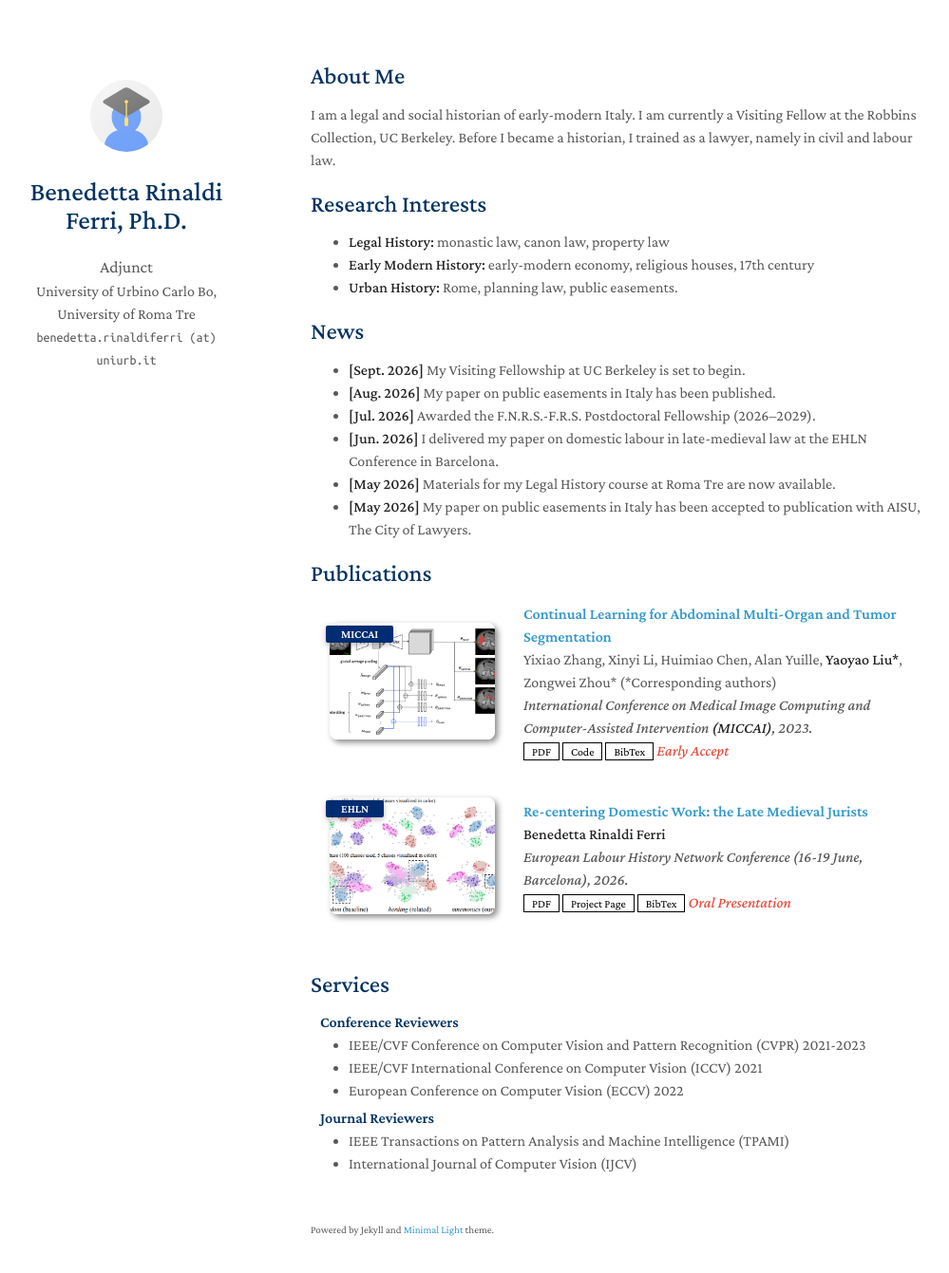
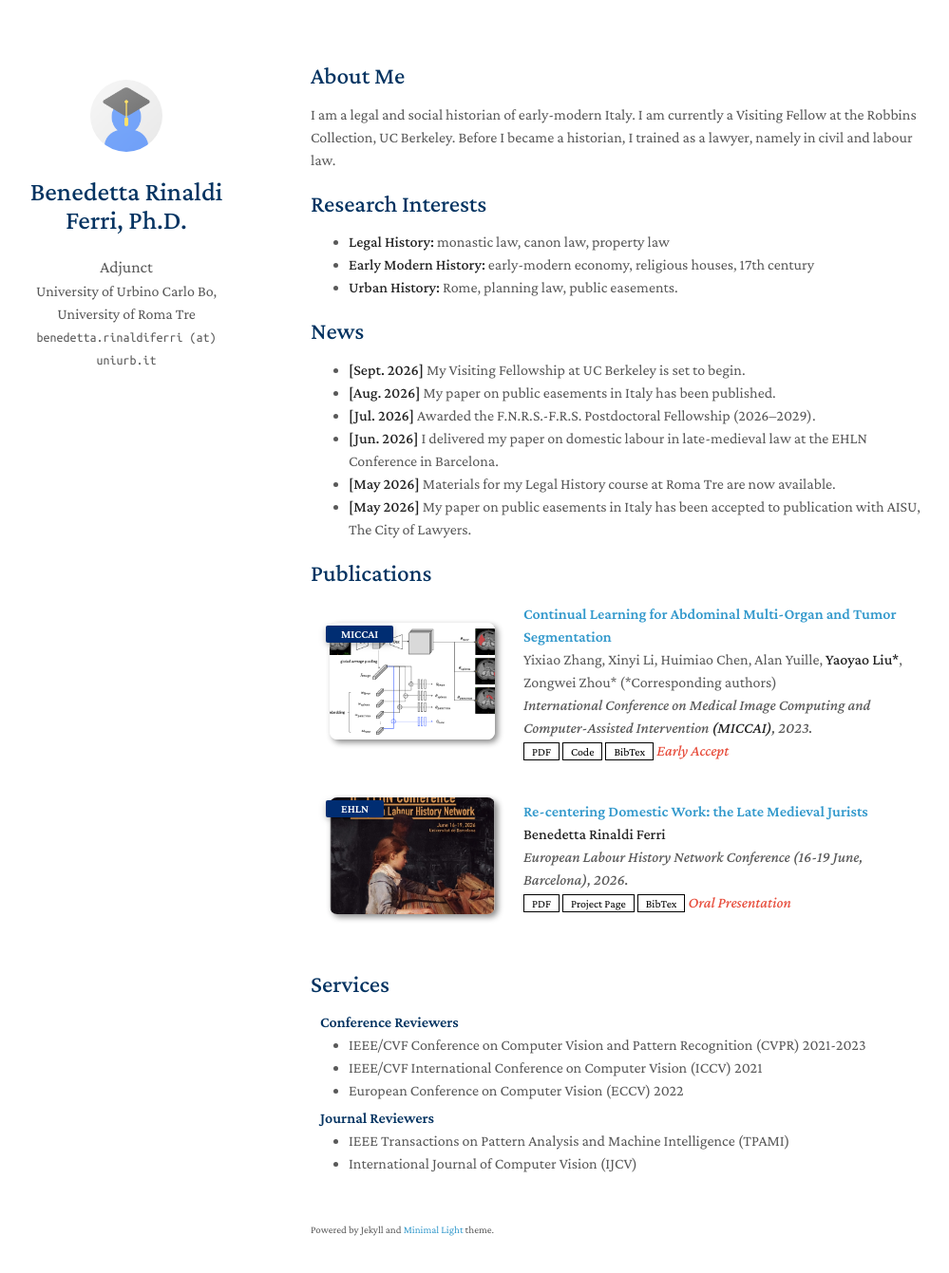
Before and after one commit to rinaldiferri/rinaldiferri.github.io, a Jekyll site: the page built from index.md, in a window 1280 px wide and 1376 px high. Shown: the top 1341 px of the window at 95% size, without its empty margins (143-1142 px from the left). Built offline with Jekyll 4.4.1, drawn with Linux system fonts in a browser that asks for light colours; a style sheet for code colours, icons or effects is not loaded; our own code applies the rules of GitHub Pages for plain Markdown files.

Commit message:
Update publications.yml

```diff
--- a/_data/publications.yml
+++ b/_data/publications.yml
@@ -18,4 +18,4 @@ main:
     page: https://barcelonaelhn.ub.edu/program/
     bibtex: none
     notes: Oral Presentation
-    image: ./assets/img/teaser_example.png
+    image: ./assets/img/barcelona.jpeg
```
